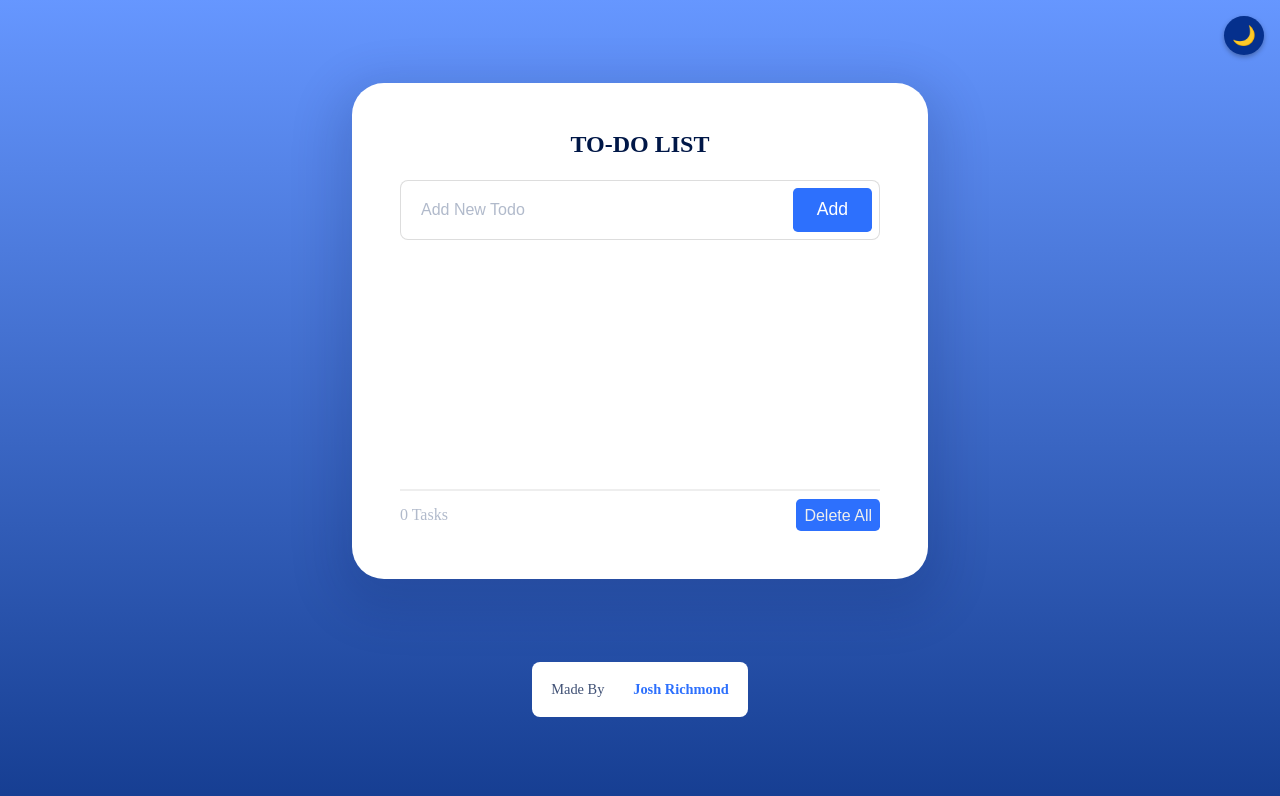
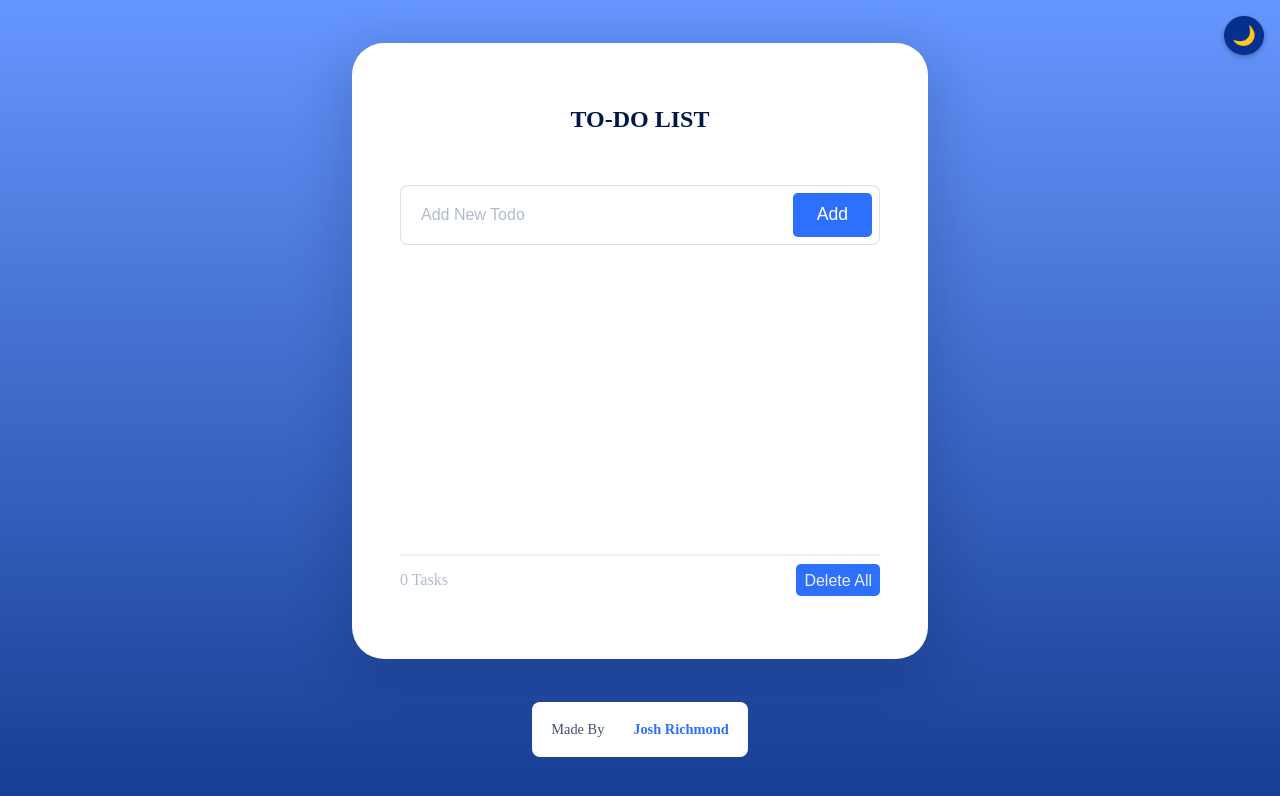
Before and after one commit to JoshRichmond06/todo, a plain HTML site: page index.html in a window 1280 px wide. Drawn offline with Linux system fonts and the light colour scheme.

Commit message:
Update style.css

```diff
--- a/style.css
+++ b/style.css
@@ -125,7 +125,7 @@ p {
   border-radius: 2rem;
   background: var(--white);
   padding: 3rem;
-  height: 50%;
+  height: 65%;
   width: 60%;
   box-shadow: 0 1rem 3rem 1rem rgba(0, 23, 71, 0.15);
   max-width: 30rem;
```
